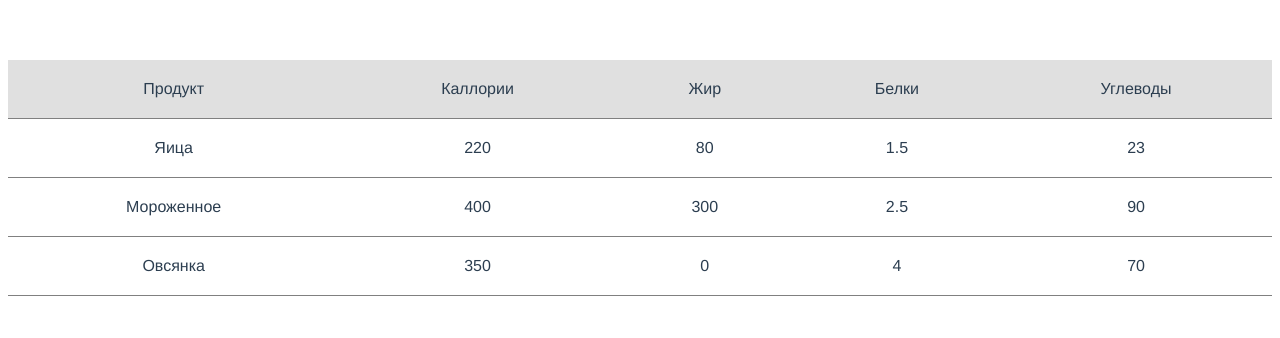
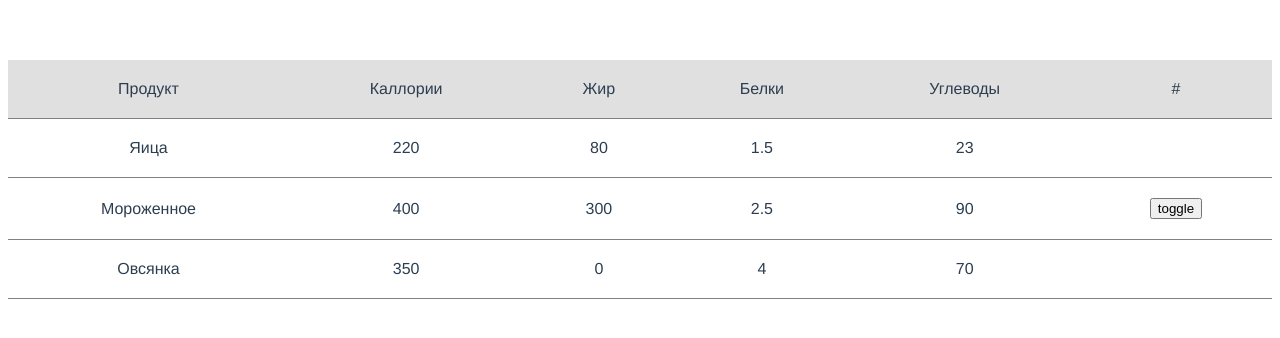
Before and after one commit to fessracha/vue3-customs-table, a Vue app: page / in a window 1280 px wide. Shown: the top 338 px of the page. Built offline with nearby package versions, Linux system fonts and the light colour scheme.

Commit message:
Added toggler

```diff
--- a/src/components/CustomTable.vue
+++ b/src/components/CustomTable.vue
@@ -2,17 +2,17 @@
   <table class="custom-table">
     <thead v-if="headers" class="custom-table__head">
       <tr>
-        <td v-for="title in headers" :key="title"
-          class="custom-table__cell">
+        <td v-for="title in headers" :key="title" class="custom-table__cell">
           {{ title }}
         </td>
+        <td class="custom-table__cell" v-if="hasSomeExpandedRow">#</td>
       </tr>
     </thead>
     <tbody>
       <template v-for="(cells, idx) in rows" :key="idx">
-        <custom-table-row :cells="cells">
-          <template #expand v-if="!!$slots[`expand-row-${idx}`]">
-            <slot :name="`expand-row-${idx}`"/>
+        <custom-table-row :cells="cells" :has-some-expanded-row="hasSomeExpandedRow">
+          <template #expand v-if="!!$slots[getExpandSlotKey(idx)]">
+            <slot :name="getExpandSlotKey(idx)" />
           </template>
         </custom-table-row>
       </template>
@@ -20,10 +20,11 @@
   </table>
 </template>
 
-<script>
+<script lang="ts">
 import CustomTableRow from './CustomTableRow.vue';
 
 export default {
+  EXPAND_ROW_SLOT_PREFIX: 'expand-row',
   props: {
     headers: {
       type: Array,
@@ -37,6 +38,17 @@ export default {
   },
   components: {
     CustomTableRow,
+  },
+  methods: {
+    getExpandSlotKey(idx: number): string {
+      return `${this.$options.EXPAND_ROW_SLOT_PREFIX}-${idx}`;
+    },
+  },
+  computed: {
+    hasSomeExpandedRow(): boolean {
+      const slotsKeys: string[] = Object.keys(this.$slots);
+      return slotsKeys.some((key: string) => key.includes(this.$options.EXPAND_ROW_SLOT_PREFIX));
+    },
   },
 };
 </script>
--- a/src/components/CustomTableRow.vue
+++ b/src/components/CustomTableRow.vue
@@ -1,21 +1,17 @@
 <template>
   <tr>
-    <td
-      class="custom-table__cell"
-      v-for="cell in cells"
-      :key="cell"
-      @click="isShowExpandContent = !isShowExpandContent"
-    >
+    <td class="custom-table__cell" v-for="cell in cells" :key="cell">
       {{ cell }}
     </td>
+    <td class="custom-table__cell" v-if="hasSomeExpandedRow">
+      <button v-if="hasCurrentExpand" @click="toggleExpandContent">toggle</button>
+    </td>
   </tr>
-  <template v-if="!!$slots.expand">
-    <tr v-if="isShowExpandContent">
-      <td :colspan="cellsCount">
-        <slot name="expand" />
-      </td>
-    </tr>
-  </template>
+  <tr v-if="isShowExpandContent && !!hasCurrentExpand">
+    <td :colspan="cellsCount">
+      <slot name="expand" />
+    </td>
+  </tr>
 </template>
 <script>
 export default {
@@ -29,10 +25,32 @@ export default {
       type: Object,
       required: true,
     },
+    hasSomeExpandedRow: {
+      type: Boolean,
+      required: false,
+      default: false,
+    },
   },
   computed: {
+    additionalCellsCount() {
+      let additionalCellsCount = 0;
+
+      if (this.hasCurrentExpand) {
+        additionalCellsCount += 1;
+      }
+
+      return additionalCellsCount;
+    },
     cellsCount() {
-      return Object.values(this.cells).length;
+      return Object.values(this.cells).length + this.additionalCellsCount;
+    },
+    hasCurrentExpand() {
+      return !!this.$slots.expand;
+    },
+  },
+  methods: {
+    toggleExpandContent() {
+      this.isShowExpandContent = !this.isShowExpandContent;
     },
   },
 };
```
Lines whose indentation alone changed are shown as unchanged.
